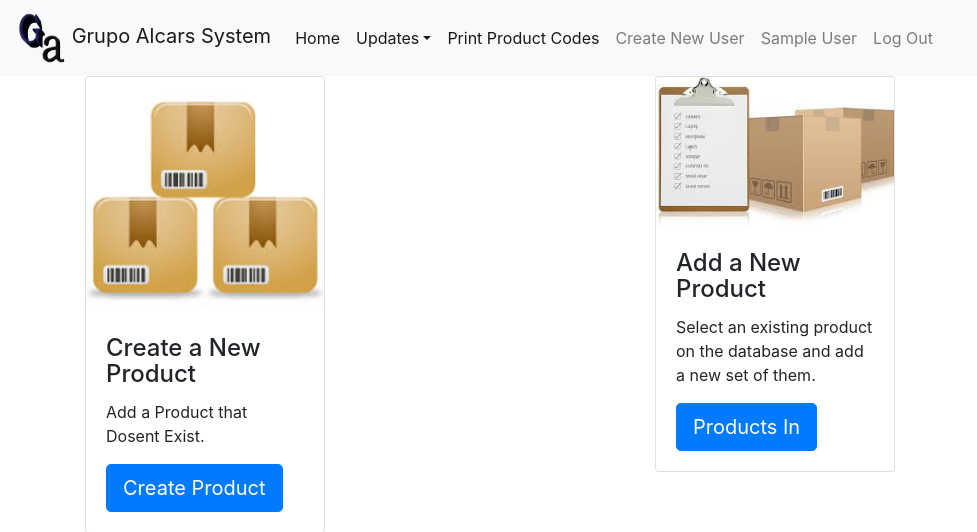
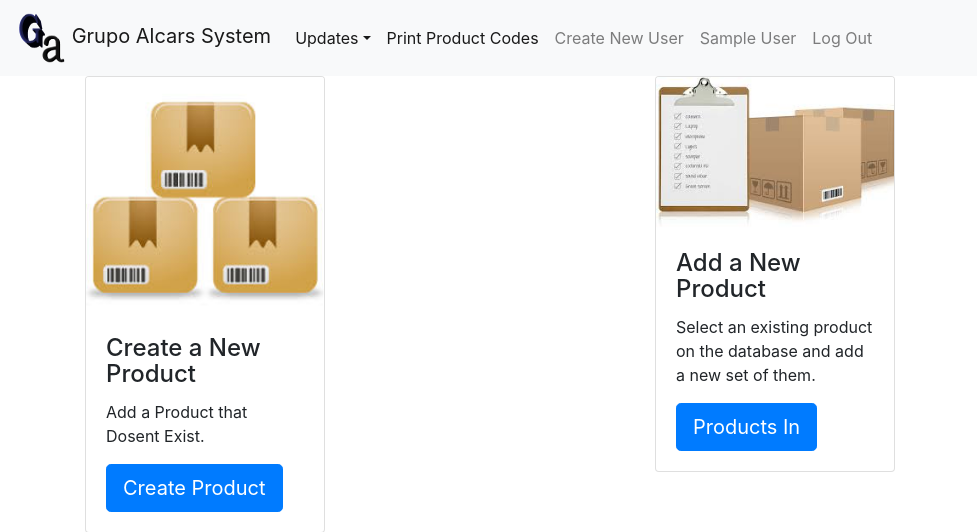
Before and after one commit to vLDemonizer/GA-1, a Django app: page /inventario/home/ in a window 1280 px wide. Shown: the top 532 px of the page, without its empty margins (0-977 px from the left). Run offline with Django 3.2, Linux system fonts and the light colour scheme; the visitor is signed in with stand-in values (Sample User, id 1); data that the repository does not hold is empty; parts of the project's set-up code (start-up, migrations or seed data) failed here and were passed over; some libraries are stand-ins or nearby versions.

Commit message:
Deleting nav home link

```diff
--- a/GA/templates/inventario/layout.html
+++ b/GA/templates/inventario/layout.html
@@ -12,7 +12,7 @@
     {% block raw_content %}
     {% if request.user.is_superuser %}
     <nav class="navbar navbar-expand-lg navbar-light bg-light">
-      <a class="navbar-brand active" href="#">
+      <a class="navbar-brand active" href="{% url 'inventario:home' %}">
         <img  src="{% static 'img/GAT.png' %}" alt="Card image cap" width="50px" height="50px" alt="">
         Grupo Alcars System
       </a>
@@ -21,9 +21,6 @@
       </button>
       <div class="collapse navbar-collapse" id="navbarNavDropdown">
         <ul class="navbar-nav">
-          <li class="nav-item active">
-            <a class="nav-link" href="{% url 'inventario:home' %}">Home <span class="sr-only">(current)</span></a>
-          </li>
           <li class="nav-item dropdown">
             <a class="nav-link dropdown-toggle active" data-toggle="dropdown" href="#" role="button" aria-haspopup="true" aria-expanded="false">Updates</a>
             <div class="dropdown-menu">
```
